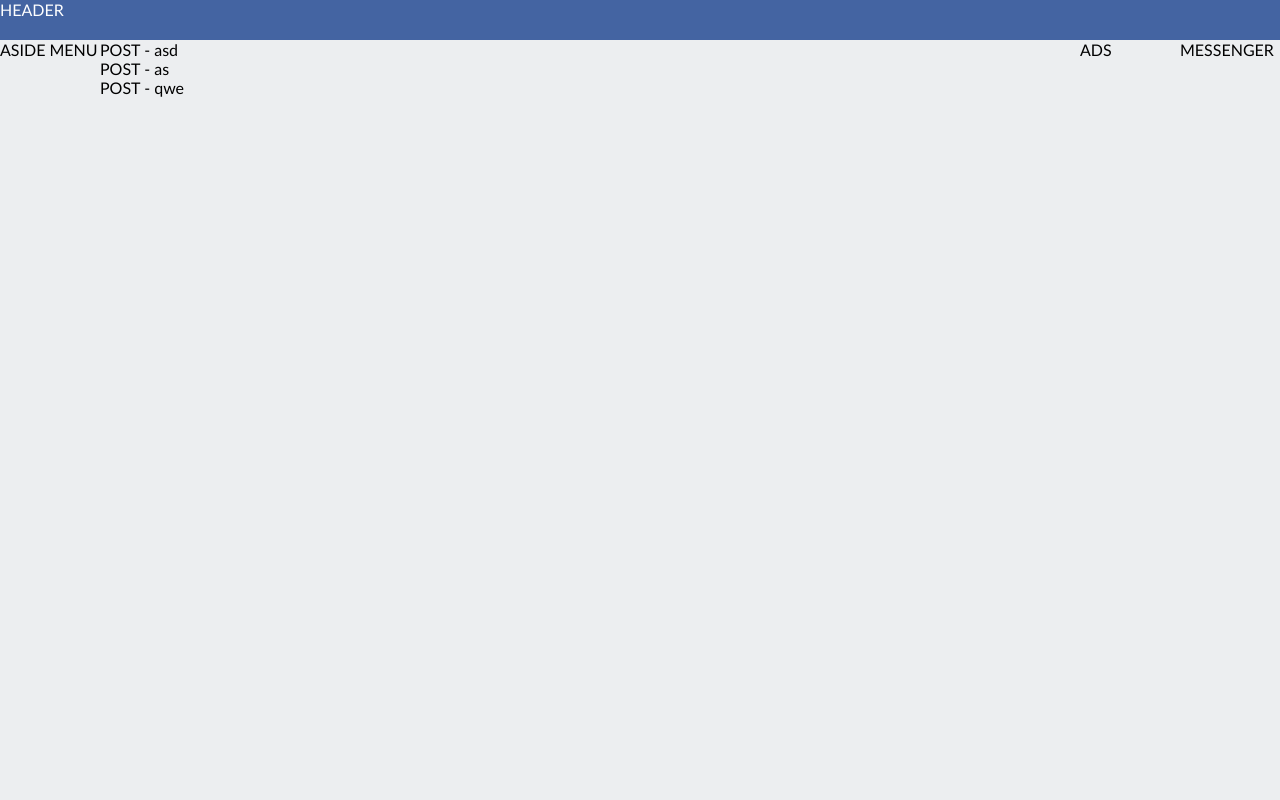
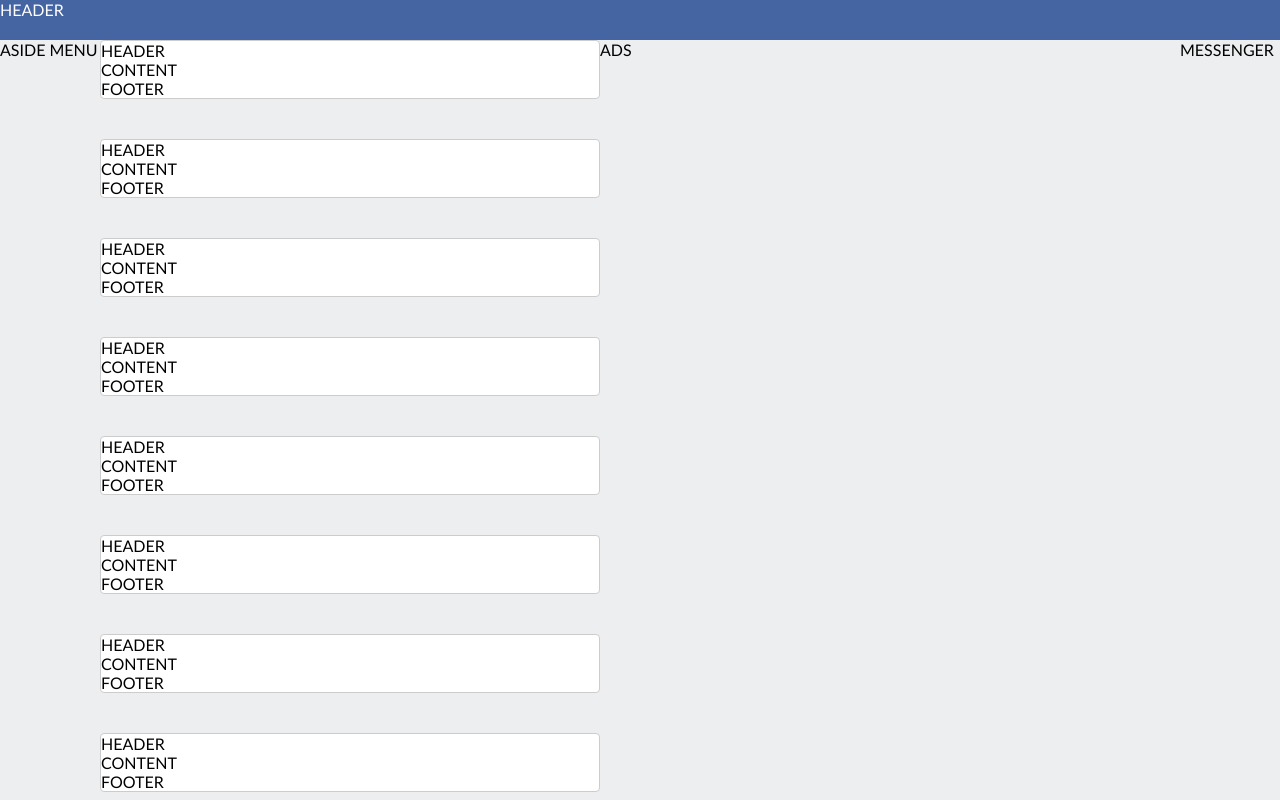
Before and after one commit to front-end-by-rimantas/14-grupe-facebook, a plain HTML site: page index.html in a window 1280 px wide. Drawn offline with Linux system fonts and the light colour scheme.

Commit message:
Post structure

```diff
--- a/css/facebook.css
+++ b/css/facebook.css
@@ -33,8 +33,10 @@ header {
         .content > .feed {
             display: inline-block;
             width: calc(100% - 100px);
+            max-width: 500px;
             height: 100%;
             float: left;
+            overflow: auto;
         }
         .content > .ads {
             display: inline-block;
--- /dev/null
+++ b/css/post.css
@@ -0,0 +1,20 @@
+.post {
+    display: inline-block;
+    width: 100%;
+    margin-bottom: 40px;
+    border: 1px solid #ccc;
+    border-radius: 4px;
+    background-color: #fff;
+}
+    .post > .header {
+        display: inline-block;
+        width: 100%;
+    }
+    .post > .content {
+        display: inline-block;
+        width: 100%;
+    }
+    .post > .footer {
+        display: inline-block;
+        width: 100%;
+    }
--- a/index.html
+++ b/index.html
@@ -7,6 +7,7 @@
     <link rel="stylesheet" href="./css/reset.css">
     <link rel="stylesheet" href="./css/variables.css">
     <link rel="stylesheet" href="./css/facebook.css">
+    <link rel="stylesheet" href="./css/post.css">
 </head>
 <body>
     <header>
--- a/js/data.js
+++ b/js/data.js
@@ -1,3 +1,158 @@
 "use strict";
 
-const feed = ['asd', 'as', 'qwe'];
+const feed = [
+    // {
+    //     author: {
+    //         name: 'Vardenis',
+    //         surname: 'Pavardenis',
+    //         img: 'user.jpg',
+    //         link: '#'
+    //     },
+    //     time: 1583832433393,
+    //     content: {
+    //         text: 'hagsld khfasdfl asldfoa hsdljfa lsdjfjasd',
+    //         background: 'red',
+    //         images: [
+    //             'pic1.jpg',
+    //             'pic2.jpg',
+    //             'pic3.jpg'
+    //         ]
+    //     }
+    // },
+    {
+        author: {
+            name: 'Vardenis',
+            surname: 'Pavardenis',
+            img: 'user.jpg',
+            link: '#'
+        },
+        time: 1583832433393,
+        content: {
+            text: 'Lorem ipsum dolor sit amet consectetur adipisicing elit. Odit aut dolores soluta impedit, nostrum consequatur nam! Consectetur ipsam quas illo.'
+        }
+    },
+    {
+        author: {
+            name: 'Vardenis2',
+            surname: 'Pavardenis',
+            img: 'user.jpg',
+            link: '#'
+        },
+        time: 1583832433393,
+        content: {
+            text: 'Lorem ipsum dolor sit amet consectetur adipisicing elit. Odit aut dolores soluta impedit, nostrum consequatur nam! Consectetur ipsam quas illo. Lorem ipsum dolor sit amet consectetur adipisicing elit. Odit aut dolores soluta impedit, nostrum consequatur nam! Consectetur ipsam quas illo. Lorem ipsum dolor sit amet consectetur adipisicing elit. Odit aut dolores soluta impedit, nostrum consequatur nam! Consectetur ipsam quas illo. Lorem ipsum dolor sit amet consectetur adipisicing elit. Odit aut dolores soluta impedit, nostrum consequatur nam! Consectetur ipsam quas illo.'
+        }
+    },
+    {
+        author: {
+            name: 'Vardenis3',
+            surname: 'Pavardenis',
+            img: 'user.jpg',
+            link: '#'
+        },
+        time: 1583832433393,
+        content: {
+            text: 'Lorem ipsum dolor sit amet consectetur adipisicing elit.',
+            images: [
+                'pic1.jpg'
+            ]
+        }
+    },
+    {
+        author: {
+            name: 'Vardenis',
+            surname: 'Pavardenis',
+            img: 'user.jpg',
+            link: '#'
+        },
+        time: 1583832433393,
+        content: {
+            text: 'Lorem ipsum dolor sit amet consectetur adipisicing elit.',
+            images: [
+                'pic1.jpg',
+                'pic2.jpg'
+            ]
+        }
+    },
+    {
+        author: {
+            name: 'Vardenis',
+            surname: 'Pavardenis',
+            img: 'user.jpg',
+            link: '#'
+        },
+        time: 1583832433393,
+        content: {
+            text: 'Lorem ipsum dolor sit amet consectetur adipisicing elit.',
+            images: [
+                'pic1.jpg',
+                'pic2.jpg',
+                'pic3.jpg'
+            ]
+        }
+    },
+    {
+        author: {
+            name: 'Vardenis',
+            surname: 'Pavardenis',
+            img: 'user.jpg',
+            link: '#'
+        },
+        time: 1583832433393,
+        content: {
+            text: 'Lorem ipsum dolor sit amet consectetur adipisicing elit.',
+            images: [
+                'pic1.jpg',
+                'pic2.jpg',
+                'pic3.jpg',
+                'pic4.jpg'
+            ]
+        }
+    },
+    {
+        author: {
+            name: 'Vardenis',
+            surname: 'Pavardenis',
+            img: 'user.jpg',
+            link: '#'
+        },
+        time: 1583832433393,
+        content: {
+            text: 'Lorem ipsum dolor sit amet consectetur adipisicing elit.',
+            images: [
+                'pic1.jpg',
+                'pic2.jpg',
+                'pic3.jpg',
+                'pic4.jpg',
+                'pic5.jpg',
+                'pic6.jpg',
+                'pic7.jpg'
+            ]
+        }
+    },
+    {
+        author: {
+            name: 'Vardenis',
+            surname: 'Pavardenis',
+            img: 'user.jpg',
+            link: '#'
+        },
+        time: 1583832433393,
+        content: {
+            text: 'Lorem ipsum dolor sit amet.'
+        }
+    },
+    {
+        author: {
+            name: 'Vardenis',
+            surname: 'Pavardenis',
+            img: 'user.jpg',
+            link: '#'
+        },
+        time: 1583832433393,
+        content: {
+            text: 'Lorem ipsum dolor sit amet.',
+            background: 'red'
+        }
+    }
+];
--- a/js/facebook.js
+++ b/js/facebook.js
@@ -20,12 +20,63 @@ function renderFeed( data ) {
 }
 
 function renderPost( data ) {
-    let HTML = '';
+    console.log('-----------------');
     console.log(data);
 
-    HTML = `<div>POST - ${data}</div>`;
+    let HTML = `<div class="post">
+                    ${renderPostHeader( data.author, data.time )}
+                    ${renderPostContent( data.content )}
+                    ${renderPostFooter()}
+                </div>`;
+    return HTML;
+}
+
+function renderPostHeader( author, time ) {
+    let HTML = '';
+
+    HTML = '<div class="header">HEADER</div>';
 
     return HTML;
 }
 
+function renderPostContent() {
+    let HTML = '';
+
+    HTML = '<div class="content">CONTENT</div>';
+
+    return HTML;
+}
+
+function renderPostFooter() {
+    return '<div class="footer">FOOTER</div>';
+}
+
 renderFeed( feed );
+
+
+
+
+
+
+
+
+
+
+
+
+
+function renderPost( data ) {
+    console.log('-----------------');
+    console.log(data);
+
+    if ( !data.author || !data.time || !data.content ) {
+        return '';
+    }
+
+    let HTML = `<div class="post">
+                    ${renderPostHeader( data.author, data.time )}
+                    ${renderPostContent( data.content )}
+                    ${renderPostFooter()}
+                </div>`;
+    return HTML;
+}
```
